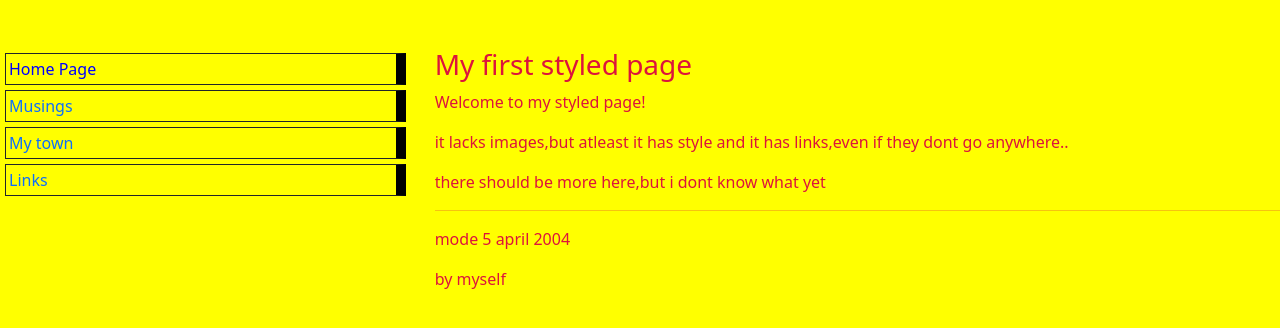
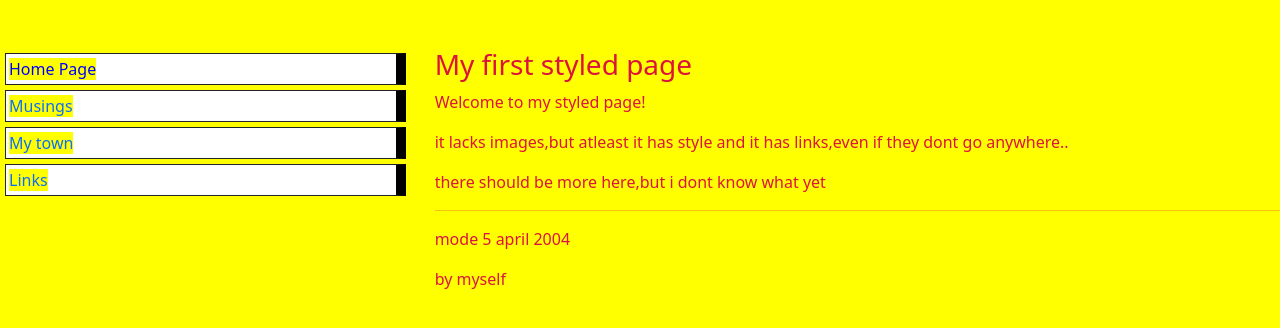
Before and after one commit to Alamuru123/assignments, a plain HTML site: page task10.html in a window 1280 px wide. Drawn offline with nearby package versions, Linux system fonts and the light colour scheme.

Commit message:
Update task10.html

```diff
--- a/task10.html
+++ b/task10.html
@@ -21,7 +21,8 @@
     }
     .col-8{
         color: crimson;
-    }
+    }.col{
+        background-color:white;
 
   </style>
 </head>
@@ -29,17 +30,17 @@
     <div class="container- mt-5">
         <div class="row">
             <div class="col-4">
-                <div>
+                <div class="col">
                   <a href="" style="color: blue;">Home Page</a>
                 </div>
-                <div>
+                <div class="col">
                     <a href="">Musings</a>
 
                 </div>
-                <div>
+                <div class="col">
                     <a href="">My town</a>
                 </div>
-                <div>
+                <div class="col">
                     <a href="">Links</a>
 
                 </div>
```
